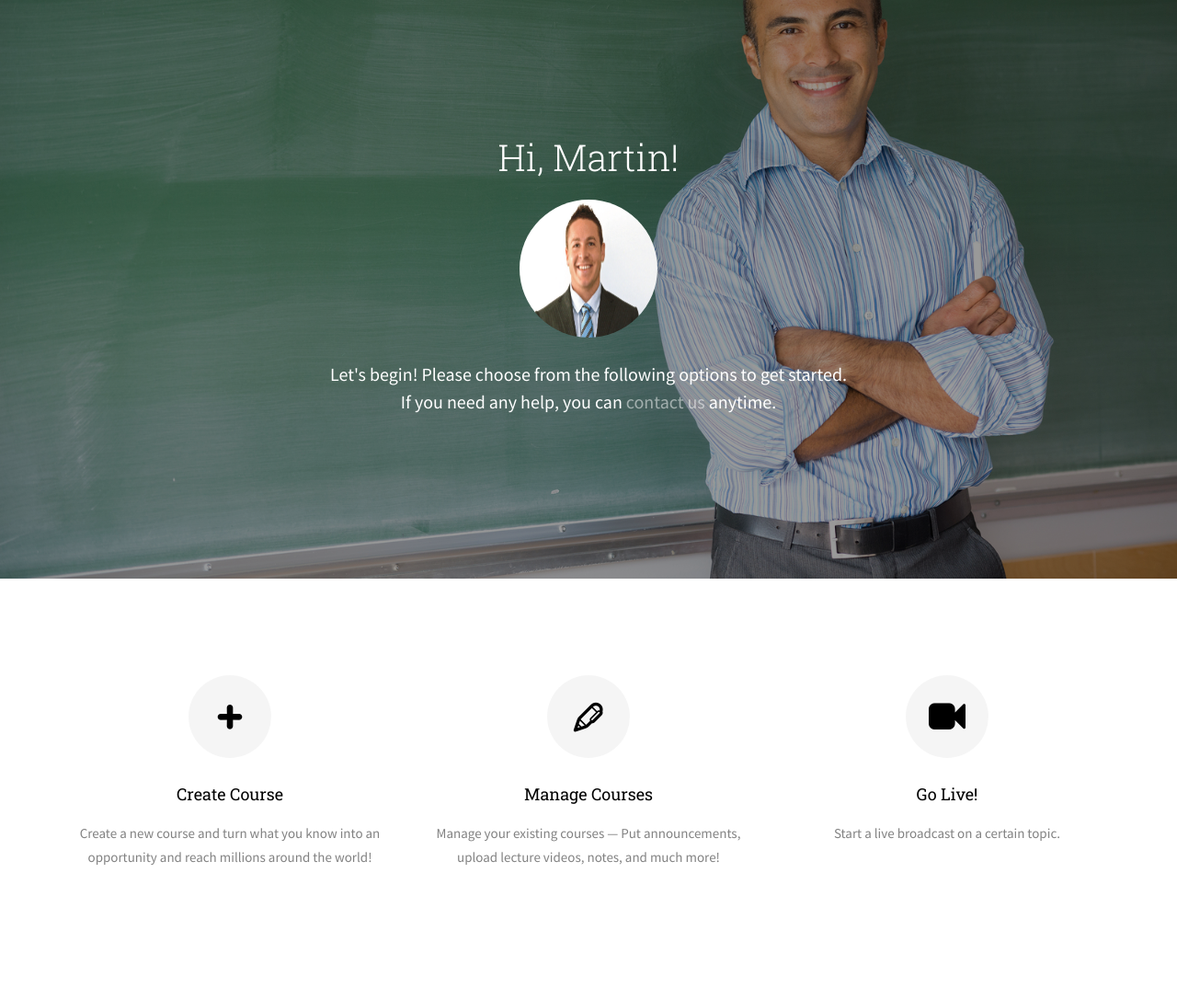
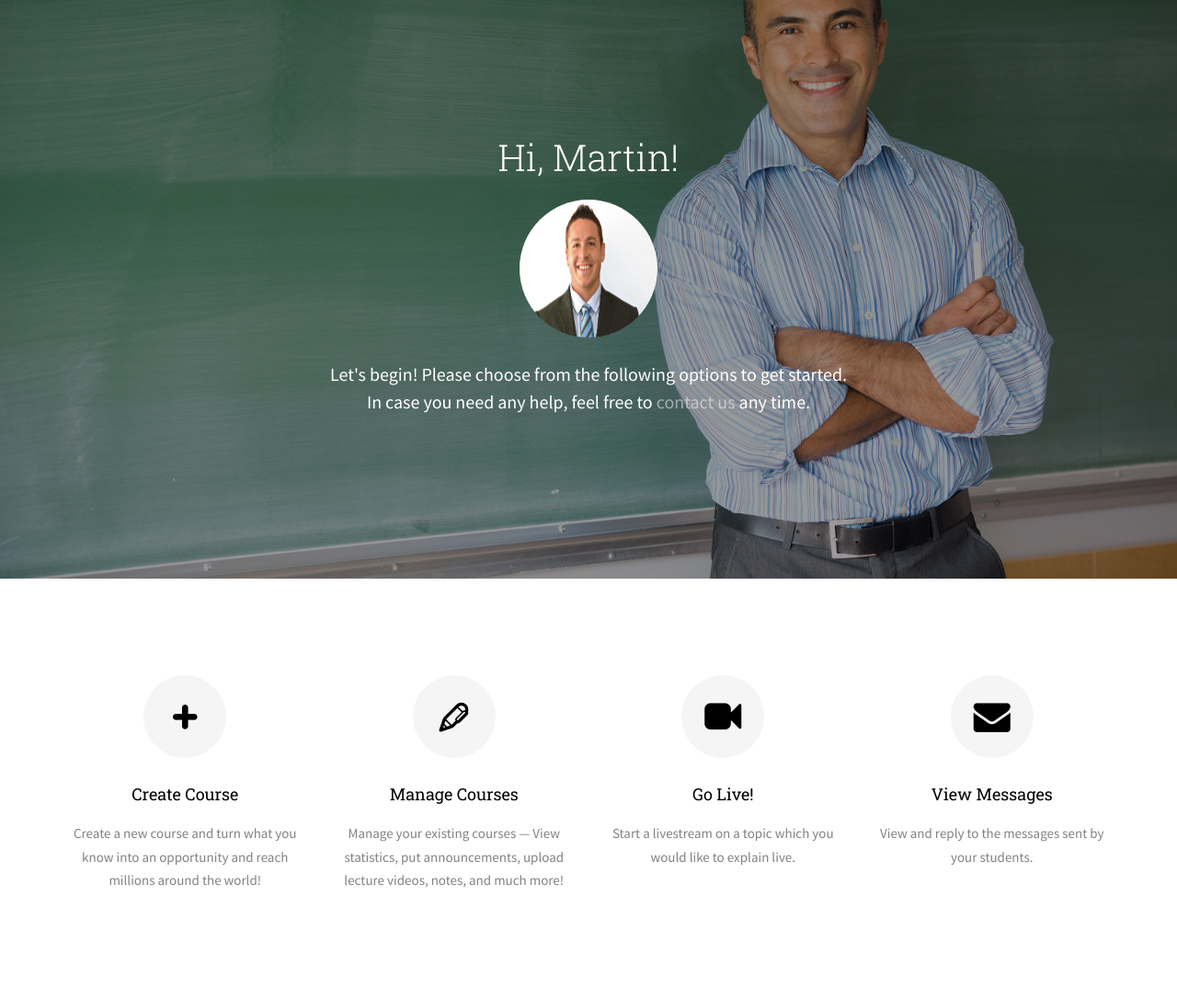
Before and after one commit to vladimirdj/openlearn, a PHP site: page /admin/admin_dashboard.php in a window 1280 px wide. Shown: the part 123-1209 px from the top of the page at 92% size. Run offline with PHP 8.4, Linux system fonts and the light colour scheme; some web fonts are replaced.

Commit message:
Modifications

```diff
--- a/admin/admin_dashboard.php
+++ b/admin/admin_dashboard.php
@@ -118,32 +118,6 @@
 	</nav>
 
 
-	<!-- Modal - For Login-->
-	<div class="modal fade" id="myModal" tabindex="-1" role="dialog" aria-labelledby="myModalLabel">
-		<div class="modal-dialog" role="document">
-			<div class="modal-content">
-				<div class="modal-header">
-					<button type="button" class="close" data-dismiss="modal" aria-label="Close"><span aria-hidden="true">&times;</span></button>
-					<h4 class="modal-title" id="myModalLabel">Logout</h4>
-				</div>
-
-				<div class="modal-body">
-					<br>
-					<p> Do you really want to log out? </p>
-				</div>
-
-				<div class="modal-footer">
-					<form action="../logout.php">
-						<button type="button" class="btn btn-default" data-dismiss="modal">No</button>
-						<input type="submit" value="Yes" class="btn btn-primary">
-					</form>
-				</div>
-			</div>
-		</div>
-	</div>
-	<!--Modal ends-->
-
-
 	<!-- Something to add style -->
 	<aside id="fh5co-hero">
 		<div class="flexslider">
@@ -157,7 +131,7 @@
 								   <h1 class="heading-section">Hi, Martin!</h1>
 								   <span><img src="../images/person1.jpg" class="img-circle img-responsive text-center" style="height: 150px; width: 150px; margin: auto;" alt="Cinque Terre"> </span> <br>
 								   <h2>Let's begin!&nbsp;Please choose from the following options to get started.<br>
-										If you need any help, you can <a href="../contact.php">contact us </a> anytime.
+										In case you need any help, feel free to <a href="../contact.php">contact us </a> any time.
 									</h2>
 			   				</div>
 			   			</div>
@@ -176,7 +150,7 @@
 
 			</div>
 			<div class="row">
-				<div class="col-sm-4 text-center animate-box">
+				<div class="col-md-3 col-sm-6 text-center animate-box">
 					<div class="services">
 						<span class="icon">
 							<i class="icon-plus"></i>
@@ -187,25 +161,36 @@
 						</div>
 					</div>
 				</div>
-				<div class="col-sm-4 text-center animate-box">
+				<div class="col-md-3 col-sm-6 text-center animate-box">
 					<div class="services">
 						<span class="icon">
 							<i class="icon-pen"></i>
 						</span>
 						<div class="desc">
 							<h3><a href="course-management.php">Manage Courses</a></h3>
-							<p>Manage your existing courses &mdash; Put announcements, upload lecture videos, notes, and much more!</p>
+							<p>Manage your existing courses &mdash; View statistics, put announcements, upload lecture videos, notes, and much more!</p>
 						</div>
 					</div>
 				</div>
-				<div class="col-sm-4 text-center animate-box">
+				<div class="col-md-3 col-sm-6 text-center animate-box">
 					<div class="services">
 						<span class="icon">
 							<i class="fa fa-video-camera"></i>
 						</span>
 						<div class="desc">
 							<h3><a href="#">Go Live!</a></h3>
-							<p>Start a live broadcast on a certain topic.</p>
+							<p>Start a livestream on a topic which you would like to explain live.</p>
+						</div>
+					</div>
+				</div>
+				<div class="col-md-3 col-sm-6 text-center animate-box">
+					<div class="services">
+						<span class="icon">
+							<i class="fa fa-envelope"></i>
+						</span>
+						<div class="desc">
+							<h3><a href="#">View Messages</a></h3>
+							<p>View and reply to the messages sent by your students.</p>
 						</div>
 					</div>
 				</div>
```
Also changed, not shown: profile.php (+37 -2 lines).
